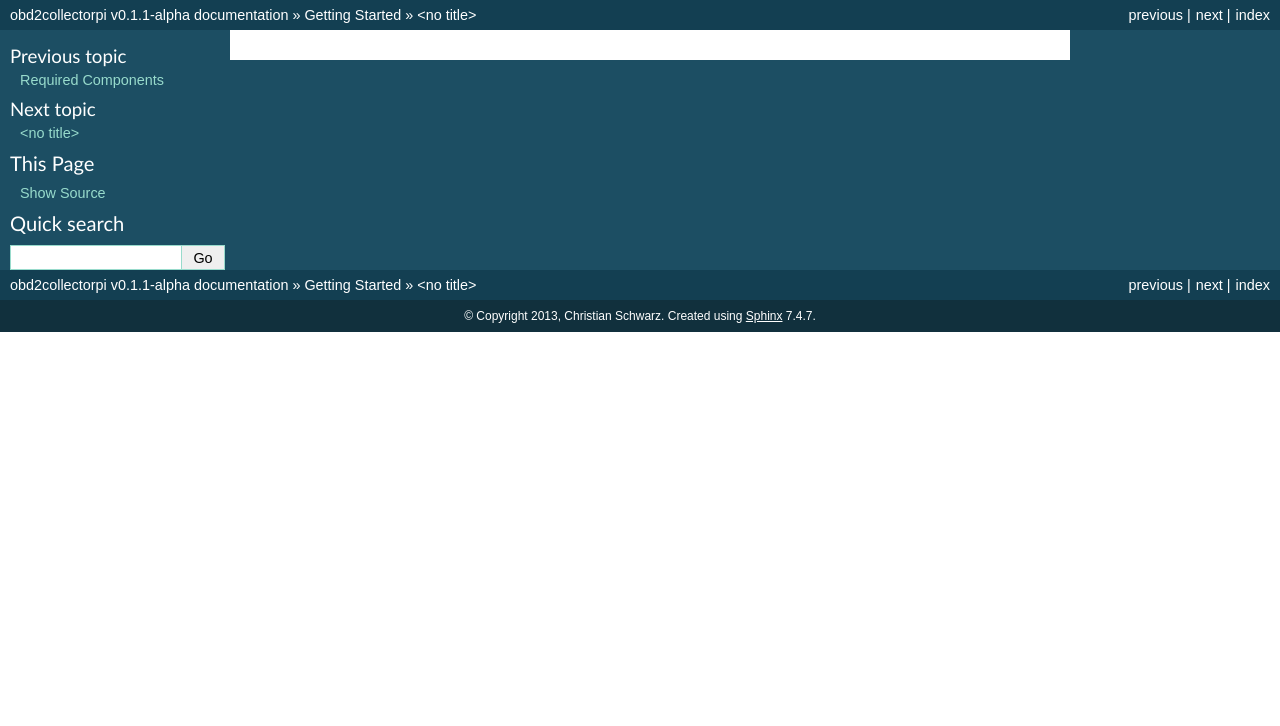
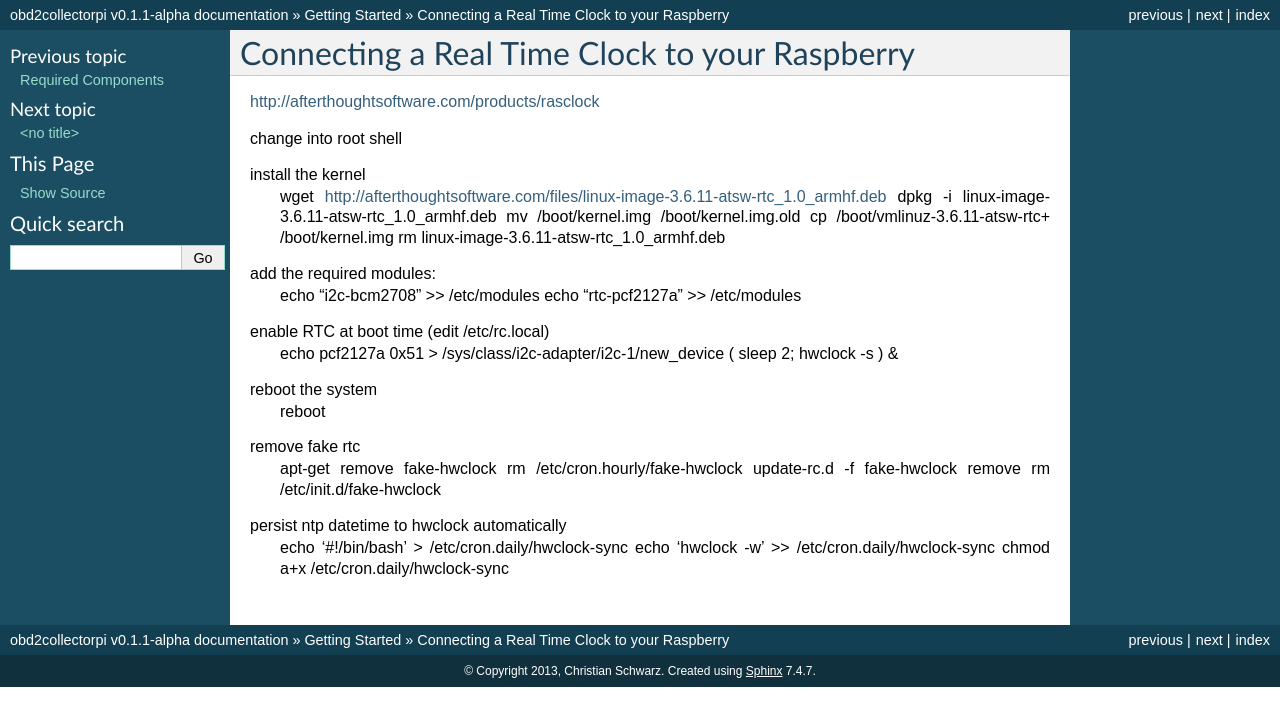
Before and after one commit to T-002/obd2datacollectorpi, a Sphinx documentation site: the page built from doc/source/getting_started/connecting_rtc.rst, in a window 1280 px wide. Shown: the top 726 px of the page. Built offline with Sphinx 7.4.7, drawn with Linux system fonts in a browser that asks for light colours.

Commit message:
updated documentation

```diff
--- a/doc/source/getting_started/connecting_display.rst
+++ b/doc/source/getting_started/connecting_display.rst
@@ -1 +1,3 @@
 .. index
+
+http://learn.adafruit.com/drive-a-16x2-lcd-directly-with-a-raspberry-pi/wiring
--- a/doc/source/getting_started/connecting_rtc.rst
+++ b/doc/source/getting_started/connecting_rtc.rst
@@ -1 +1,39 @@
 .. index
+
+Connecting a Real Time Clock to your Raspberry
+==============================================
+
+
+http://afterthoughtsoftware.com/products/rasclock
+
+change into root shell
+
+install the kernel
+    wget http://afterthoughtsoftware.com/files/linux-image-3.6.11-atsw-rtc_1.0_armhf.deb
+    dpkg -i linux-image-3.6.11-atsw-rtc_1.0_armhf.deb
+    mv /boot/kernel.img /boot/kernel.img.old
+    cp /boot/vmlinuz-3.6.11-atsw-rtc+ /boot/kernel.img
+    rm linux-image-3.6.11-atsw-rtc_1.0_armhf.deb
+
+add the required modules:
+    echo "i2c-bcm2708"  >> /etc/modules
+    echo "rtc-pcf2127a" >> /etc/modules
+
+enable RTC at boot time (edit /etc/rc.local)
+    echo pcf2127a 0x51 > /sys/class/i2c-adapter/i2c-1/new_device
+    ( sleep 2; hwclock -s ) &
+
+reboot the system
+    reboot
+
+remove fake rtc
+    apt-get remove fake-hwclock
+    rm /etc/cron.hourly/fake-hwclock
+    update-rc.d -f fake-hwclock remove
+    rm /etc/init.d/fake-hwclock
+
+
+persist ntp datetime to hwclock automatically
+    echo '#!/bin/bash'  > /etc/cron.daily/hwclock-sync
+    echo 'hwclock -w' >> /etc/cron.daily/hwclock-sync
+    chmod a+x /etc/cron.daily/hwclock-sync
--- a/doc/source/getting_started/preparing_raspberry.rst
+++ b/doc/source/getting_started/preparing_raspberry.rst
@@ -6,10 +6,10 @@ Preparing the Raspberry Pi
 Update all packages
     apt-get update
     apt-get upgrade
+    apt-get autoremove
 
 Install helpful tools
-    apt-get  -y install screen python-setuptools locate
-
+    apt-get -y install screen python-setuptools locate
 
 Cloning repository
     git clone https://github.com/T-002/obd2datacollectorpi.git /opt/obd2datacollectorpi
```
Also changed, not shown: doc/source/getting_started/connecting_gps.rst (+23 -0 lines).
